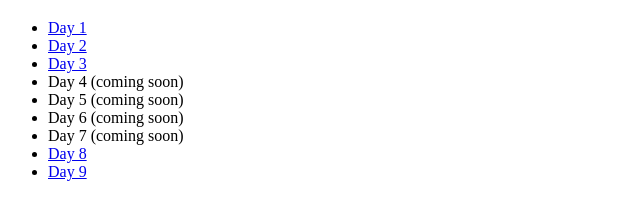
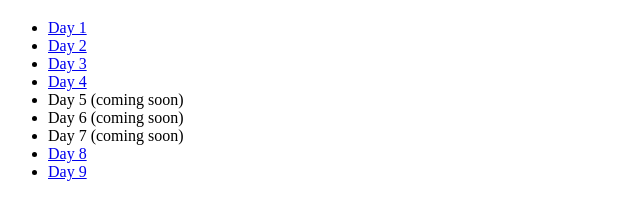
Before and after one commit to MilesEvenson/advent-of-code, a plain HTML site: page 2023/index.html in a window 1280 px wide. Shown: the part 61-280 px from the top of the page, without its empty margins (0-640 px from the left). Drawn offline with Linux system fonts and the light colour scheme.

Commit message:
2023 - update links

```diff
--- a/2023/index.html
+++ b/2023/index.html
@@ -15,7 +15,7 @@
     <li><a href="day_01/">Day  1</a></li>
     <li><a href="day_02/">Day  2</a></li>
     <li><a href="day_03/">Day  3</a></li>
-    <li>Day 4 (coming soon)</li>
+    <li><a href="day_04/">Day  4</a></li>
     <li>Day 5 (coming soon)</li>
     <li>Day 6 (coming soon)</li>
     <li>Day 7 (coming soon)</li>
```
